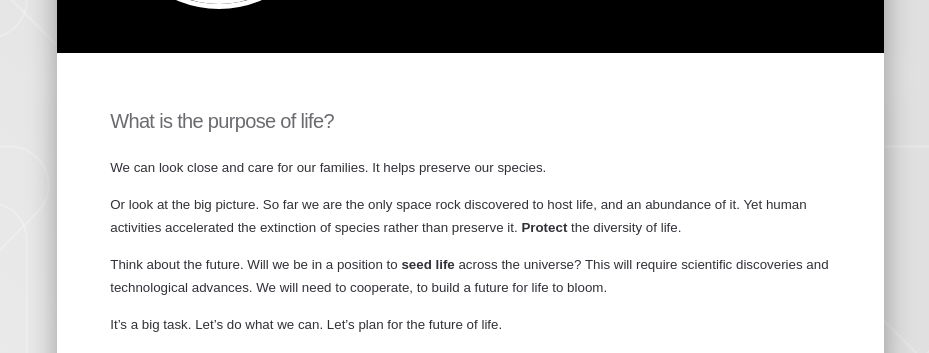
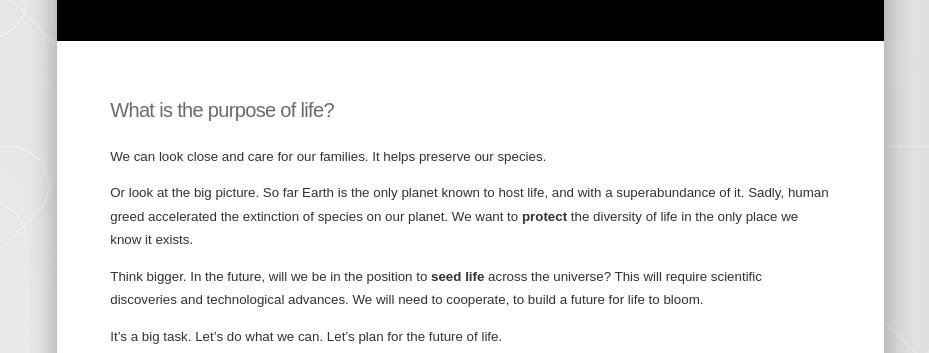
Before and after one commit to lonunjie/lonunjie.org, a plain HTML site: page index.html in a window 1280 px wide. Shown: the part 277-630 px from the top of the page, without its empty margins (170-1099 px from the left). Drawn offline with Linux system fonts and the light colour scheme; a web font is replaced by a local one.

Commit message:
change pars

```diff
--- a/index.html
+++ b/index.html
@@ -67,7 +67,12 @@
             <div class="wrapper">
               <div class="inner">
                 <h2 id="text06" class="text-component instance-6 style-1">What is the purpose of life?</h2>
-                <p id="text07" class="text-component instance-7 style-4"><span class="p">We can look close and care for our families. It helps preserve our species.</span><span class="p">Or look at the big picture. So far we are the only space rock discovered to host life, and an abundance of it. Yet human activities accelerated the extinction of species rather than preserve it. <strong>Protect</strong> the diversity of life.</span><span class="p">Think about the future. Will we be in a position to <strong>seed life</strong> across the universe? This will require scientific discoveries and technological advances. We will need to cooperate, to build a future for life to bloom.</span><span class="p">It’s a big task. Let’s do what we can. Let’s plan for the future of life.</span></p>
+                <p id="text07" class="text-component instance-7 style-4">
+                  <span class="p">We can look close and care for our families. It helps preserve our species.</span>
+                  <span class="p">Or look at the big picture. So far Earth is the only planet known to host life, and with a superabundance of it. Sadly, human greed accelerated the extinction of species on our planet. We want to <strong>protect</strong> the diversity of life in the only place we know it exists.</span>
+                  <span class="p">Think bigger. In the future, will we be in the position to <strong>seed life</strong> across the universe? This will require scientific discoveries and technological advances. We will need to cooperate, to build a future for life to bloom.</span>
+                  <span class="p">It’s a big task. Let’s do what we can. Let’s plan for the future of life.</span>
+                </p>
                 <h2 id="text08" class="text-component instance-8 style-1">What’s next?</h2>
                 <ul id="icons01" class="icons-component instance-1 style-1">
                   <li>
```
